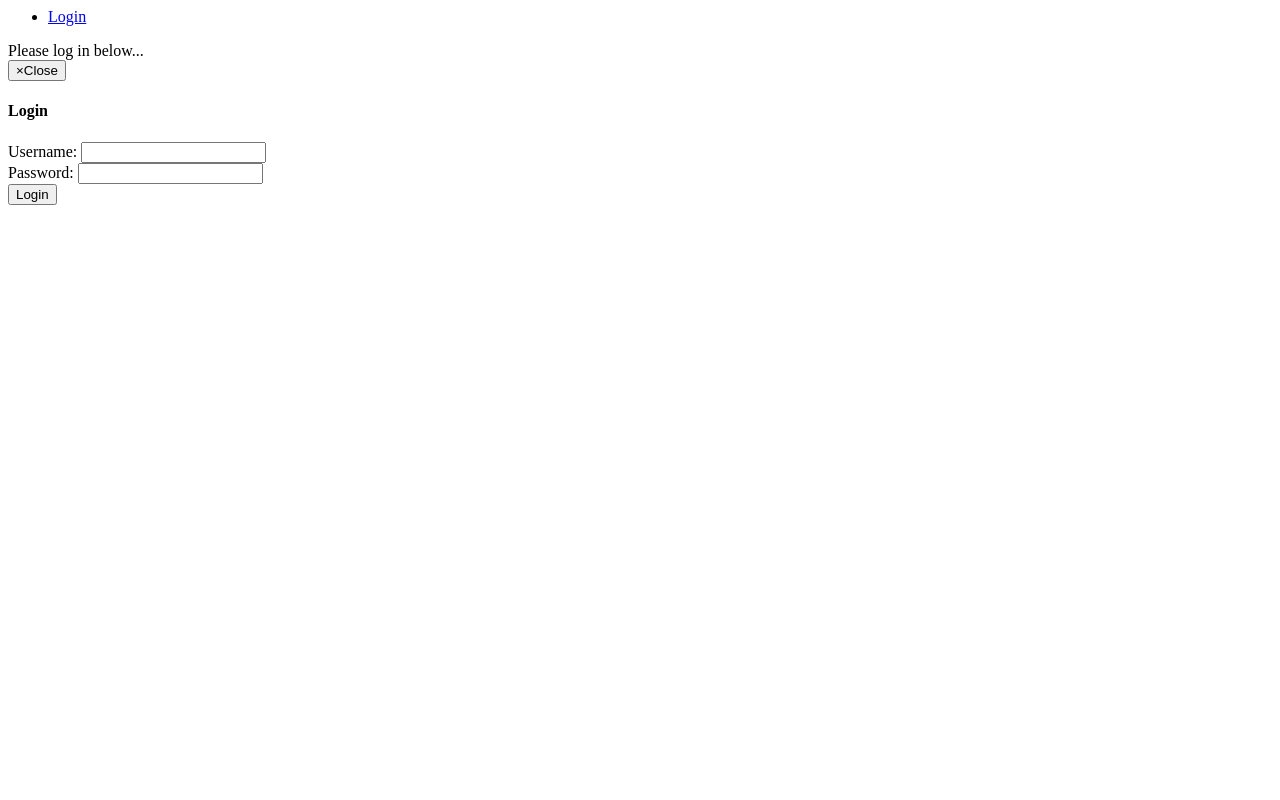
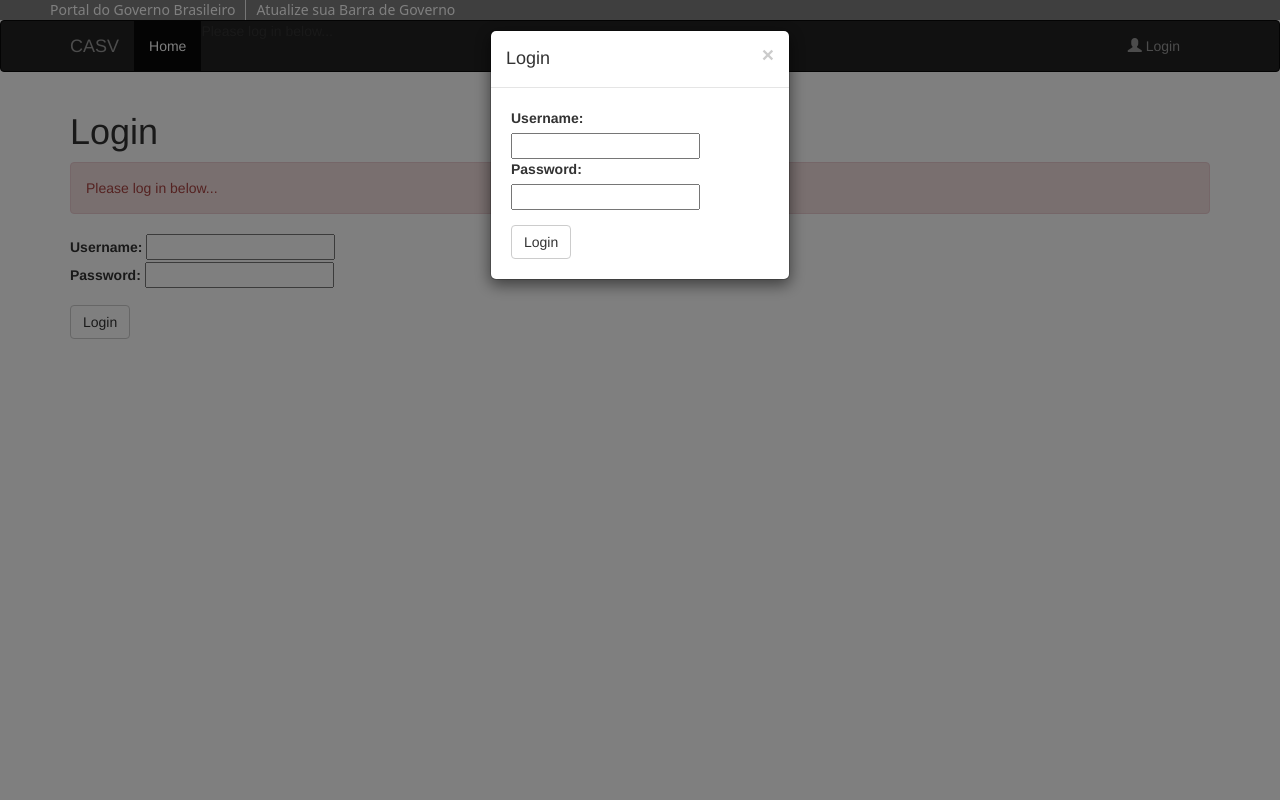
Before and after one commit to igor-rodrigues01/casv, a Django app: page /login/ in a window 1280 px wide, after a click on "Login". Run offline with Django 3.2, Linux system fonts and the light colour scheme; some libraries are stand-ins or nearby versions.

Commit message:
create a better login page and turns login templates more modular

```diff
--- a/casv/core/templates/base.html
+++ b/casv/core/templates/base.html
@@ -5,7 +5,7 @@
 <html lang="en">
   <head>
     <meta charset="utf-8">
-    <title>{% block title %}uploadshape{% endblock title %}</title>
+    <title>{% block title %}CASV - Cadastro de Autorização de Supressão de Vegetação{% endblock title %}</title>
     <meta name="viewport" content="width=device-width, initial-scale=1.0">
     <meta name="description" content="">
     <meta name="author" content="">
@@ -54,7 +54,7 @@
               <li><a href="{% url 'core:upload' %}">{% trans 'Upload' %}</a></li>
             {% endif %}
           </ul>
-          {% include 'login.html' %}
+          {% include 'login_menu.html' %}
         </div><!--/.nav-collapse -->
       </div>
     </div>
--- /dev/null
+++ b/casv/core/templates/login_form.html
@@ -0,0 +1,14 @@
+{% load i18n %}
+
+<form action="{% url 'core:login' %}" method="post" role="form">{% csrf_token %}
+  {% if next %}
+    <input type="hidden" name="next" value="{{ next }}" />
+  {% endif %}
+  <div class="form-group">
+    <label for="username">{% trans 'Username' %}:</label>
+    <input type="text" name="username" value="" /><br />
+    <label for="password">{% trans 'Password' %}:</label>
+    <input type="password" name="password" value="" id="password">
+  </div>
+  <button type="submit" class="btn btn-default">{% trans 'Login' %}</button>
+</form>
--- a/casv/core/templates/login.html
+++ b/casv/core/templates/login_menu.html
@@ -31,18 +31,7 @@
           <h4 class="modal-title">{% trans 'Login' %}</h4>
         </div>
         <div class="modal-body">
-          <form action="{% url 'core:login' %}" method="post" role="form">{% csrf_token %}
-            {% if next %}
-              <input type="hidden" name="next" value="{{ next }}" />
-            {% endif %}
-            <div class="form-group">
-              <label for="username">{% trans 'Username' %}:</label>
-              <input type="text" name="username" value="" /><br />
-              <label for="password">{% trans 'Password' %}:</label>
-              <input type="password" name="password" value="" id="password">
-            </div>
-            <button type="submit" class="btn btn-default">{% trans 'Login' %}</button>
-          </form>
+          {% include 'login_form.html' %}
         </div>
       </div><!-- /.modal-content -->
     </div><!-- /.modal-dialog -->
--- /dev/null
+++ b/casv/core/templates/login_page.html
@@ -0,0 +1,13 @@
+{% extends "base.html" %}
+{% load i18n %}
+
+
+<h1>{% block page_title %}{% trans 'Login' %}{% endblock page_title %}</h1>
+
+{% block content %}
+  {% if msg %}
+    <div class="alert alert-danger" role="alert">{{ msg }}</div>
+  {% endif %}
+
+  {% include 'login_form.html' %}
+{% endblock content %}
--- a/casv/core/views.py
+++ b/casv/core/views.py
@@ -87,17 +87,16 @@ def login_view(request):
             if user.is_active:
                 login(request, user)
                 msg = _('Login successful.')
-                #return render(request, 'login.html', {'msg': msg})
                 return redirect(reverse('core:index'))
             else:
                 msg = _('Your account is not active. \
                     Please contact the system administrator')
-                return redirect(reverse('core:index'))
+                return redirect(reverse('core:login'))
         else:
             msg = _('Invalid username or password.')
-            return render(request, 'login.html', {'msg': msg})
+            return render(request, 'login_page.html', {'msg': msg})
 
-    return render(request, 'login.html', {'msg': msg})
+    return render(request, 'login_page.html', {'msg': msg})
 
 
 def logout_view(request):
```
